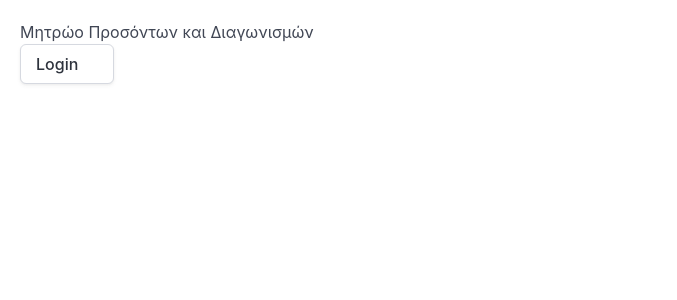
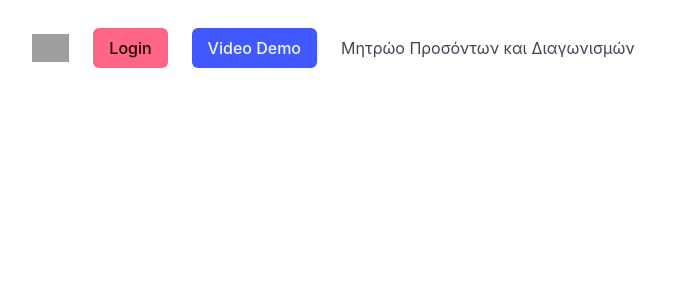
Before and after one commit to WindowsNT/mpd, a PHP site: page / in a window 1280 px wide. Shown: the top 300 px of the page, without its empty margins (0-677 px from the left). Run offline with PHP 8.4, Linux system fonts and the light colour scheme; some libraries are stand-ins or nearby versions; grey boxes are pictures that could not be loaded.

Commit message:
Video link

```diff
--- a/function.php
+++ b/function.php
@@ -892,7 +892,7 @@ function PrintProsonta($uid,$veruid = 0,$rolerow = null,$level = 1)
         $s .= sprintf('<td>');
         if ($r1['STATE'] == 0) $s .= 'Αναμονή';
         if ($r1['STATE'] < 0) $s .= sprintf('Απόρριψη<br>%s',$r1['FAILREASON']);
-        if ($r1['STATE'] >= 1) $s .= sprintf('Έγκριση<br>Επίπεδο %s %s',$r1['STATE'],$r1['STATE'] < $required_check_level ? "<br><br>[Απαιτείται επίπεδο έγκρισης $required_check_level" : '');
+        if ($r1['STATE'] >= 1) $s .= sprintf('Έγκριση<br>Επίπεδο %s %s',$r1['STATE'],$r1['STATE'] < $required_check_level ? "<br><br>[Απαιτείται επίπεδο έγκρισης $required_check_level]" : '');
         $s .= sprintf('</td>');
         $s .= sprintf('<td>');
         if ($veruid)
--- a/index.php
+++ b/index.php
@@ -84,17 +84,34 @@ if ($afm && $ur)
     }
 else
 {
-  printf('Μητρώο Προσόντων και Διαγωνισμών');
+
   $_SESSION['return_msa'] = 'mpd';
     ?>
-  <br>
-  <div class="dropdown is-hoverable">
+
+<nav class="navbar" role="navigation" aria-label="main navigation">
+
+  <div class="navbar-brand">
+    <div class="navbar-item">
+      <img src="../shde/icon.svg" />
+  </div>
+
+    <a role="button" class="navbar-burger" aria-label="menu" aria-expanded="false" data-target="navbarBasicExample">
+      <span aria-hidden="true"></span>
+      <span aria-hidden="true"></span>
+      <span aria-hidden="true"></span>
+      <span aria-hidden="true"></span>
+    </a>
+  </div>
+
+  <div id="navbarBasicExample" class="navbar-menu">
+    <div class="navbar-start">
+
+    <div class="navbar-item">
+
+    <div class="dropdown is-hoverable">
   <div class="dropdown-trigger">
-    <button class="button" aria-haspopup="true" aria-controls="dropdown-menu4">
+    <button class="button is-danger" aria-haspopup="true" aria-controls="dropdown-menu4">
       <span>Login</span>
-      <span class="icon is-small">
-        <i class="fas fa-angle-down" aria-hidden="true"></i>
-      </span>
     </button>
   </div>
   <div class="dropdown-menu" id="dropdown-menu4" role="menu">
@@ -117,11 +134,28 @@ else
           <a href="auth.php?redirect=index.php&afm2=1001001007">Πασχαλίδης Ορέστης Διόρθωση Ρόλων<br><br></a>
         </p>
       </div>
-
+</div>
     </div>
   </div>
 </div>
+<a class="navbar-item" href="videodemo.php">
+        <button class="button is-link">Video Demo</button>
+      </a>
 
+      <div class="navbar-item" >
+        Μητρώο Προσόντων και Διαγωνισμών
+    </div>
+    </div>
+
+    <div class="navbar-end">
+      <div class="navbar-item">
+
+
+
+      </div>
+    </div>
+  </div>
+</nav>
 <?php
 }
 echo '</div>';
--- a/listapps.php
+++ b/listapps.php
@@ -59,6 +59,7 @@ printf('<button href="contest.php?" class="autobutton button  is-danger">Πίσ
 <thead>
     <th class="all">#</th>
     <th class="all">Όνομα</th>
+    <th class="all">Προτίμηση</th>
     <th class="all">Φορέας</th>
     <th class="all">Θέση</th>
     <th class="all">Σκορ</th>
@@ -67,7 +68,7 @@ printf('<button href="contest.php?" class="autobutton button  is-danger">Πίσ
 <tbody>
 <?php
 EnsureProsonLoaded();
-$q1 = QQ("SELECT * FROM APPLICATIONS WHERE CID = ?",array($req['cid']));
+$q1 = QQ("SELECT * FROM APPLICATIONS WHERE CID = ? ORDER BY DATE",array($req['cid']));
 while($r1 = $q1->fetchArray())
 {
     $ur = Single("USERS","ID",$r1['UID']);
@@ -78,6 +79,7 @@ while($r1 = $q1->fetchArray())
     printf('<tr>');
     printf('<td>%s</td>',$r1['ID']);
     printf('<td>%s %s</td>',$ur['LASTNAME'],$ur['FIRSTNAME']);
+    printf('<td>%d</td>',AppPreference($r1['ID']));
     printf('<td>%s</td>',$fr['DESCRIPTION']);
     printf('<td>%s</td>',$pr['DESCRIPTION']);
     printf('<td>%s</td>',ScoreForThesi($ur['ID'],$req['cid'],$r1['PID'],$r1['POS']));
--- /dev/null
+++ b/videodemo.php
@@ -0,0 +1,4 @@
+<?php
+
+require_once "function.php";
+redirect("https://www.youtube.com");
```
